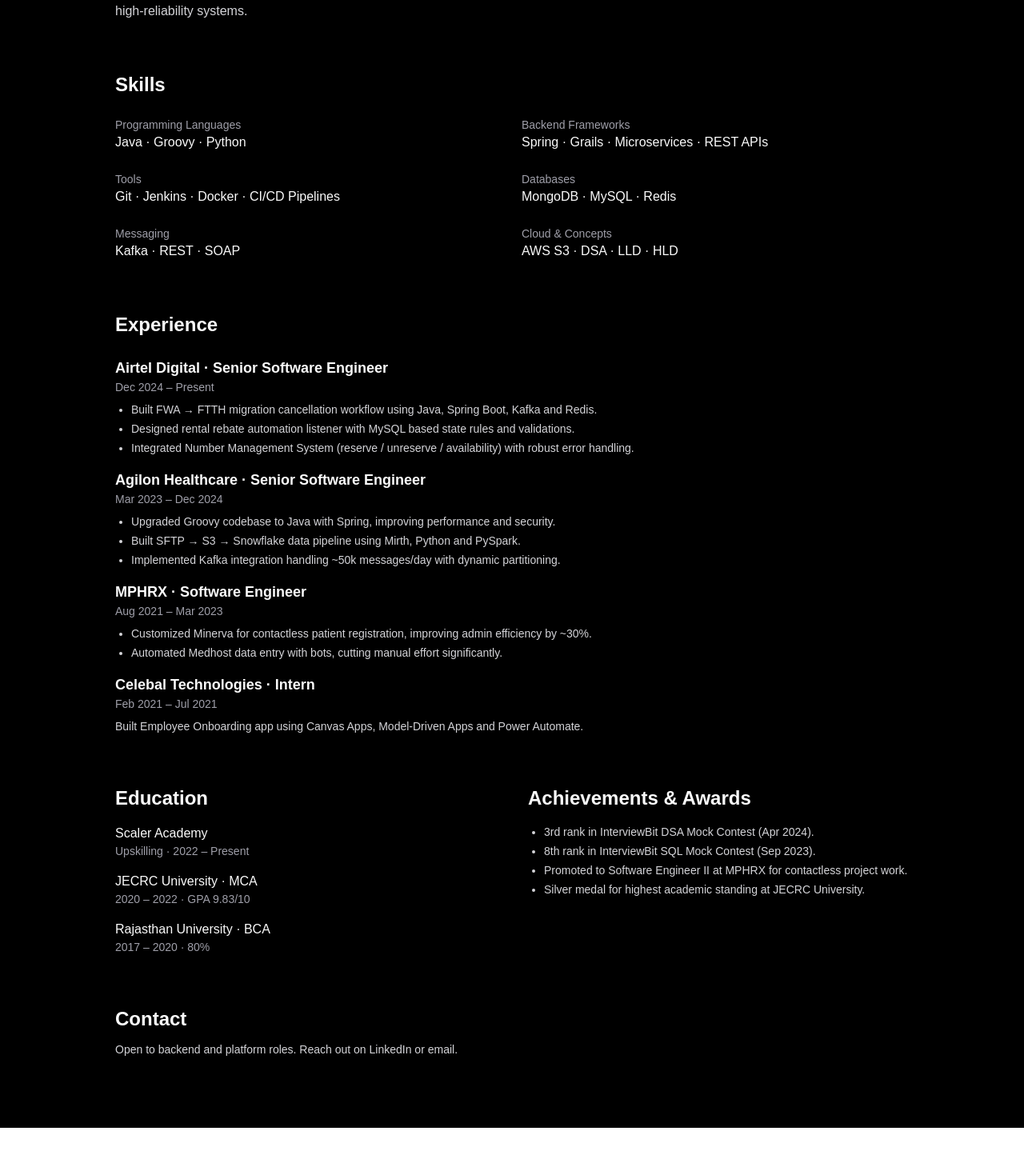
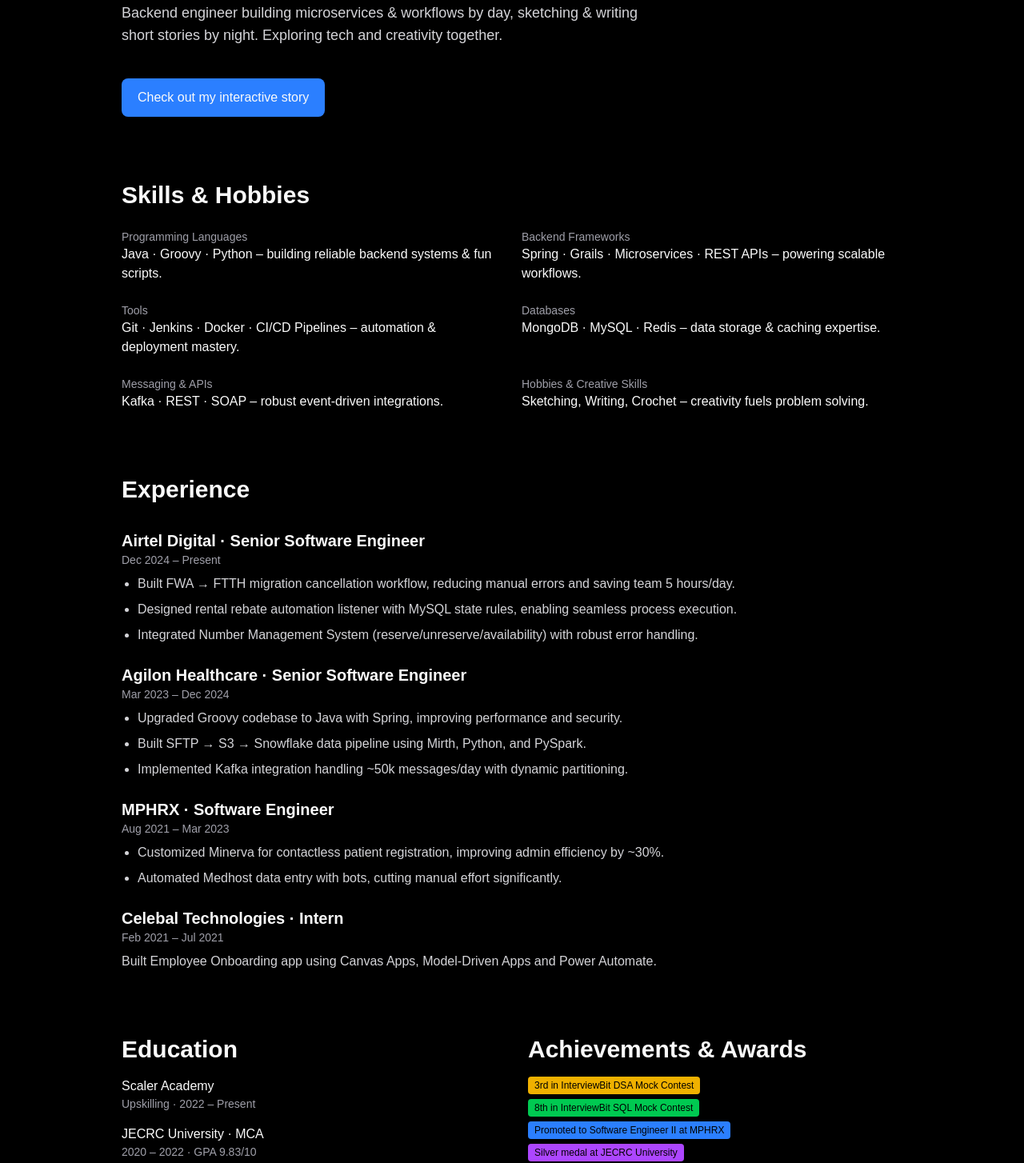
Before and after one commit to riyabansal0672/riya-bansal-portfolio, a Next.js app: page / in a window 1280 px wide. Shown: the part 162-1616 px from the top of the page at 80% size. Before the commit the page ends 1572 px from the top, so only its background shows below. Built offline with nearby package versions, Linux system fonts and the light colour scheme.

Commit message:
added homepage

```diff
--- a/app/page.tsx
+++ b/app/page.tsx
@@ -1,87 +1,92 @@
 export default function Home() {
   return (
     <div className="min-h-screen bg-black text-zinc-50">
-      <main className="mx-auto max-w-5xl px-4 py-12 space-y-16">
+      <main className="mx-auto max-w-5xl px-6 py-12 space-y-20">
+
         {/* Hero */}
-        <section className="space-y-4">
-          <p className="text-sm text-zinc-400">Senior Software Engineer · Backend</p>
-          <h1 className="text-4xl font-bold tracking-tight">
-            Riya Bansal
-          </h1>
-          <p className="max-w-2xl text-zinc-300">
-            Java / Spring Boot backend engineer specialising in microservices, data workflows and high‑reliability systems.
+        <section className="space-y-6">
+          <p className="text-sm text-zinc-400">Senior Software Engineer · Backend · Curious Mind</p>
+          <h1 className="text-5xl font-bold tracking-tight">Riya Bansal</h1>
+          <p className="max-w-2xl text-zinc-300 text-lg">
+            Backend engineer building microservices & workflows by day, sketching & writing short stories by night. Exploring tech and creativity together.
           </p>
+          <a
+            href="/story"
+            className="inline-block mt-4 px-5 py-3 bg-blue-500 rounded-lg font-medium hover:bg-blue-600 transition"
+          >
+            Check out my interactive story
+          </a>
         </section>
 
         {/* Skills */}
         <section className="space-y-6">
-          <h2 className="text-2xl font-semibold">Skills</h2>
+          <h2 className="text-3xl font-semibold">Skills & Hobbies</h2>
           <div className="grid gap-6 md:grid-cols-2">
             <div>
               <h3 className="text-sm font-medium text-zinc-400">Programming Languages</h3>
-              <p>Java · Groovy · Python</p>
+              <p>Java · Groovy · Python – building reliable backend systems & fun scripts.</p>
             </div>
             <div>
               <h3 className="text-sm font-medium text-zinc-400">Backend Frameworks</h3>
-              <p>Spring · Grails · Microservices · REST APIs</p>
+              <p>Spring · Grails · Microservices · REST APIs – powering scalable workflows.</p>
             </div>
             <div>
               <h3 className="text-sm font-medium text-zinc-400">Tools</h3>
-              <p>Git · Jenkins · Docker · CI/CD Pipelines</p>
+              <p>Git · Jenkins · Docker · CI/CD Pipelines – automation & deployment mastery.</p>
             </div>
             <div>
               <h3 className="text-sm font-medium text-zinc-400">Databases</h3>
-              <p>MongoDB · MySQL · Redis</p>
+              <p>MongoDB · MySQL · Redis – data storage & caching expertise.</p>
             </div>
             <div>
-              <h3 className="text-sm font-medium text-zinc-400">Messaging</h3>
-              <p>Kafka · REST · SOAP</p>
+              <h3 className="text-sm font-medium text-zinc-400">Messaging & APIs</h3>
+              <p>Kafka · REST · SOAP – robust event-driven integrations.</p>
             </div>
             <div>
-              <h3 className="text-sm font-medium text-zinc-400">Cloud & Concepts</h3>
-              <p>AWS S3 · DSA · LLD · HLD</p>
+              <h3 className="text-sm font-medium text-zinc-400">Hobbies & Creative Skills</h3>
+              <p>Sketching, Writing, Crochet – creativity fuels problem solving.</p>
             </div>
           </div>
         </section>
 
         {/* Experience */}
-        <section className="space-y-6">
-          <h2 className="text-2xl font-semibold">Experience</h2>
+        <section className="space-y-8">
+          <h2 className="text-3xl font-semibold">Experience</h2>
 
-          <div className="space-y-4">
+          <div className="space-y-6">
             <div>
-              <h3 className="text-lg font-semibold">Airtel Digital · Senior Software Engineer</h3>
+              <h3 className="text-xl font-semibold">Airtel Digital · Senior Software Engineer</h3>
               <p className="text-sm text-zinc-400">Dec 2024 – Present</p>
-              <ul className="mt-2 list-disc space-y-1 pl-5 text-sm text-zinc-300">
-                <li>Built FWA → FTTH migration cancellation workflow using Java, Spring Boot, Kafka and Redis.</li>
-                <li>Designed rental rebate automation listener with MySQL based state rules and validations.</li>
-                <li>Integrated Number Management System (reserve / unreserve / availability) with robust error handling.</li>
+              <ul className="mt-2 list-disc pl-5 space-y-2 text-zinc-300">
+                <li>Built FWA → FTTH migration cancellation workflow, reducing manual errors and saving team 5 hours/day.</li>
+                <li>Designed rental rebate automation listener with MySQL state rules, enabling seamless process execution.</li>
+                <li>Integrated Number Management System (reserve/unreserve/availability) with robust error handling.</li>
               </ul>
             </div>
 
             <div>
-              <h3 className="text-lg font-semibold">Agilon Healthcare · Senior Software Engineer</h3>
+              <h3 className="text-xl font-semibold">Agilon Healthcare · Senior Software Engineer</h3>
               <p className="text-sm text-zinc-400">Mar 2023 – Dec 2024</p>
-              <ul className="mt-2 list-disc space-y-1 pl-5 text-sm text-zinc-300">
+              <ul className="mt-2 list-disc pl-5 space-y-2 text-zinc-300">
                 <li>Upgraded Groovy codebase to Java with Spring, improving performance and security.</li>
-                <li>Built SFTP → S3 → Snowflake data pipeline using Mirth, Python and PySpark.</li>
+                <li>Built SFTP → S3 → Snowflake data pipeline using Mirth, Python, and PySpark.</li>
                 <li>Implemented Kafka integration handling ~50k messages/day with dynamic partitioning.</li>
               </ul>
             </div>
 
             <div>
-              <h3 className="text-lg font-semibold">MPHRX · Software Engineer</h3>
+              <h3 className="text-xl font-semibold">MPHRX · Software Engineer</h3>
               <p className="text-sm text-zinc-400">Aug 2021 – Mar 2023</p>
-              <ul className="mt-2 list-disc space-y-1 pl-5 text-sm text-zinc-300">
+              <ul className="mt-2 list-disc pl-5 space-y-2 text-zinc-300">
                 <li>Customized Minerva for contactless patient registration, improving admin efficiency by ~30%.</li>
                 <li>Automated Medhost data entry with bots, cutting manual effort significantly.</li>
               </ul>
             </div>
 
             <div>
-              <h3 className="text-lg font-semibold">Celebal Technologies · Intern</h3>
+              <h3 className="text-xl font-semibold">Celebal Technologies · Intern</h3>
               <p className="text-sm text-zinc-400">Feb 2021 – Jul 2021</p>
-              <p className="mt-2 text-sm text-zinc-300">
+              <p className="mt-2 text-zinc-300">
                 Built Employee Onboarding app using Canvas Apps, Model‑Driven Apps and Power Automate.
               </p>
             </div>
@@ -91,7 +96,7 @@
         {/* Education & Achievements */}
         <section className="grid gap-10 md:grid-cols-2">
           <div className="space-y-4">
-            <h2 className="text-2xl font-semibold">Education</h2>
+            <h2 className="text-3xl font-semibold">Education</h2>
             <div>
               <h3 className="font-medium">Scaler Academy</h3>
               <p className="text-sm text-zinc-400">Upskilling · 2022 – Present</p>
@@ -107,23 +112,32 @@
           </div>
 
           <div className="space-y-4">
-            <h2 className="text-2xl font-semibold">Achievements & Awards</h2>
-            <ul className="list-disc space-y-1 pl-5 text-sm text-zinc-300">
-              <li>3rd rank in InterviewBit DSA Mock Contest (Apr 2024).</li>
-              <li>8th rank in InterviewBit SQL Mock Contest (Sep 2023).</li>
-              <li>Promoted to Software Engineer II at MPHRX for contactless project work.</li>
-              <li>Silver medal for highest academic standing at JECRC University.</li>
+            <h2 className="text-3xl font-semibold">Achievements & Awards</h2>
+            <ul className="space-y-2 text-sm text-zinc-300">
+              <li>
+                <span className="px-2 py-1 bg-yellow-500 text-black rounded text-xs">3rd in InterviewBit DSA Mock Contest</span>
+              </li>
+              <li>
+                <span className="px-2 py-1 bg-green-500 text-black rounded text-xs">8th in InterviewBit SQL Mock Contest</span>
+              </li>
+              <li>
+                <span className="px-2 py-1 bg-blue-500 text-black rounded text-xs">Promoted to Software Engineer II at MPHRX</span>
+              </li>
+              <li>
+                <span className="px-2 py-1 bg-purple-500 text-black rounded text-xs">Silver medal at JECRC University</span>
+              </li>
             </ul>
           </div>
         </section>
 
         {/* Contact */}
-        <section className="space-y-3 pb-10">
-          <h2 className="text-2xl font-semibold">Contact</h2>
+        <section className="space-y-3 pb-12">
+          <h2 className="text-3xl font-semibold">Contact</h2>
           <p className="text-sm text-zinc-300">
-            Open to backend and platform roles. Reach out on LinkedIn or email.
+            Open to backend and platform roles. Reach out on <a href="https://www.linkedin.com/in/riyabansal" className="text-blue-400 underline">LinkedIn</a> or via email.
           </p>
         </section>
+
       </main>
     </div>
   );
```
